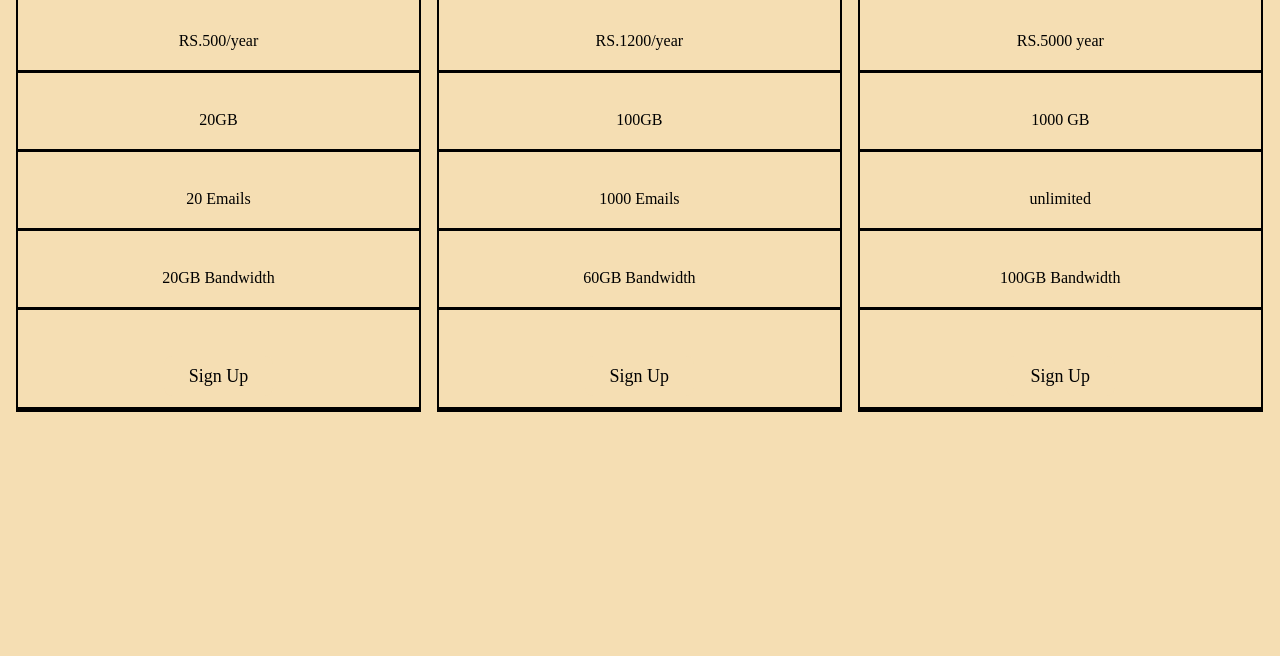
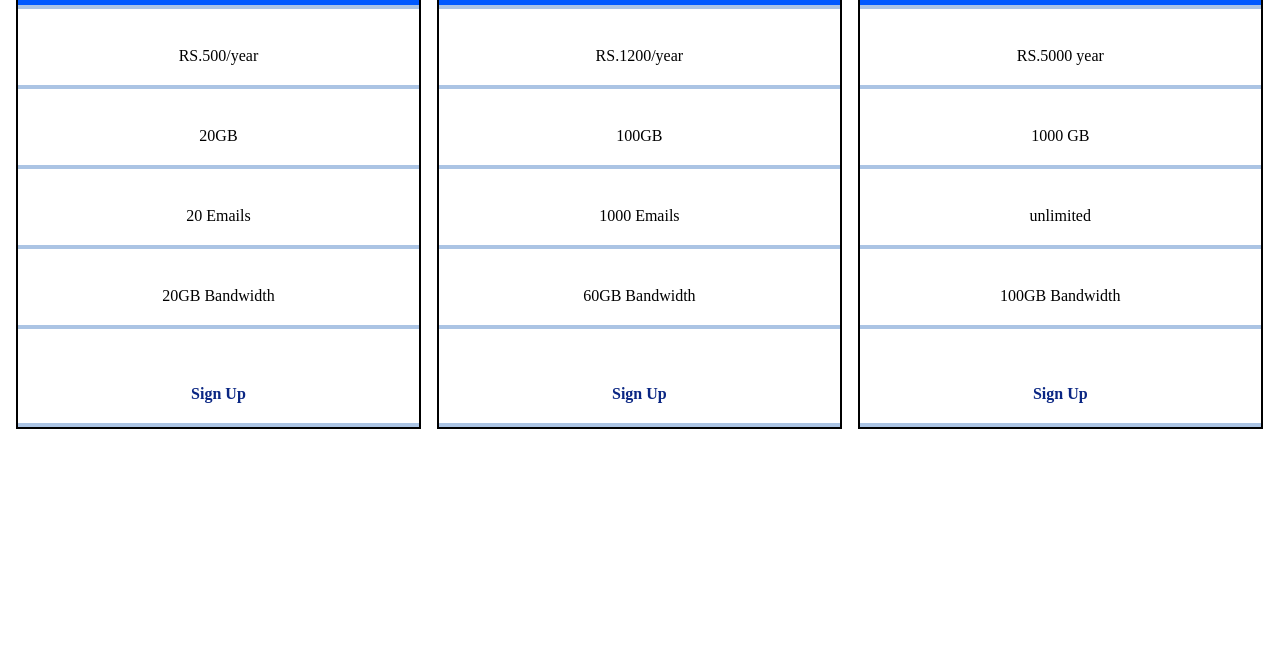
Before and after one commit to SangeethaKumarasamy/pricing-table, a plain HTML site: page index.html in a window 1280 px wide. Shown: the part 144-800 px from the top of the page. Drawn offline with Linux system fonts and the light colour scheme; a script that the page names is missing.

Commit message:
Update style.css

```diff
--- a/style.css
+++ b/style.css
@@ -1,50 +1,54 @@
-*{
+* {
   box-sizing: border-box;
-    background:wheat;
 }
 
-.columns{
-           float:left;
+/* Divide 3 col into equal width  */
+.columns {
+  float: left;
   width: 33.3%;
   padding: 8px;
 }
-.price { list-style-type: none;
-        border:2px solid black;
-        margin:0;
-        padding:0;
-        -webkit-transition:0.5s;
+
+.price {
+  list-style-type: none;
+  border: 2px solid black;
+  margin: 0;
+  padding: 0;
+  -webkit-transition: 0.3s;
   transition: 0.3s;
 }
-.price:hover{ box-shadow: 10px 8px 12px 10px blue}
 
-.price.header{
-    background-color:yellow;
-color:white;
-font-size: 25px;
+.price:hover {
+  box-shadow: 0 8px 15px 0 rgb(255, 0, 119);
 }
 
-.price li{ border-bottom: 3px solid black;
-           padding:20px;
-           text-align: center;}
-
-.price.wheat{ background-color: grey;
-font-size: 20px;
-font-weight:500}
-
-.button{ background-color: wheat;
-            border:none;
-            color:black;
-            padding:10px 25px;
-            text-align: center;
-            text-decoration: none;
-            font-size: 18px;
-            border-radius:8px;
+.price .header {
+  background-color: rgb(0, 89, 255);
+  color: whitesmoke;
+  font-size: 28px;
 }
 
+.price li {
+  border-bottom: 4px solid rgb(171, 196, 228);
+  padding: 20px;
+  text-align: center;
+}
 
-@media only screen and(max-width:600px){
-    .columns{
-        width:100%;
+.price .grey {
+  background-color: lightgray;
+  font-size: 20px;
+  font-weight: 500;
+}
 
+.button {
+  border: none;
+  color: rgb(10, 38, 131);
+  text-decoration: none;
+  font-weight: bold;
+}
+
+@media only screen and (max-width: 580px) {
+  .columns {
+    width: 100%;
   }
 }
```
Lines whose indentation alone changed are shown as unchanged.
